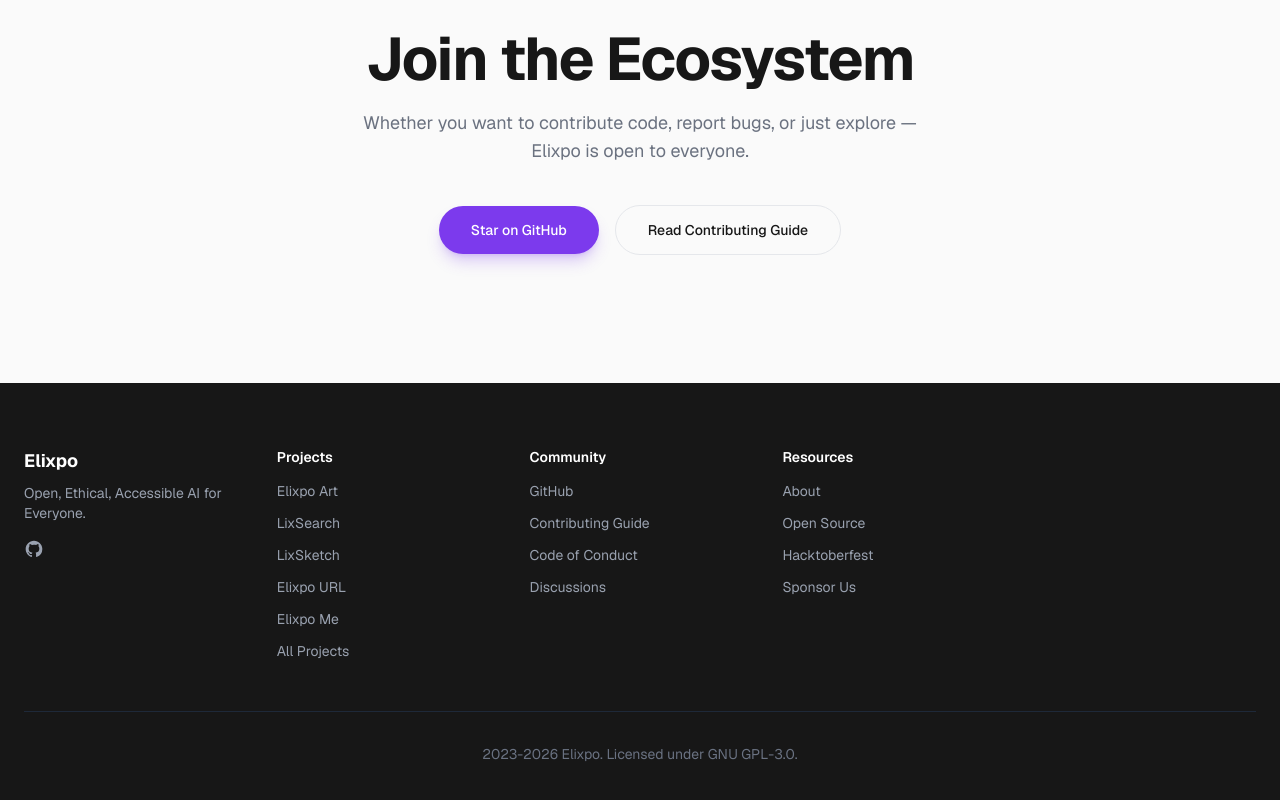
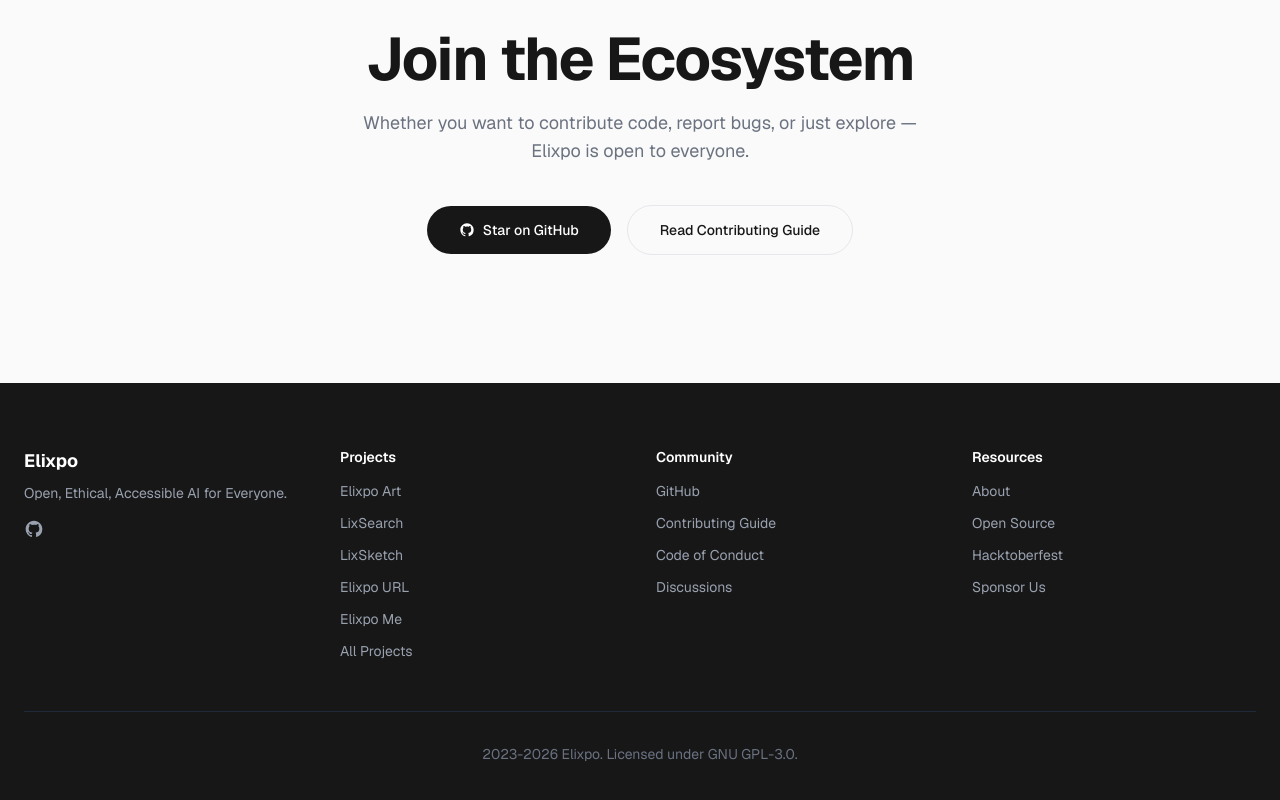
Before and after one commit to elixpo/elixpo, a Next.js app: page / in a window 1280 px wide. Shown: the part 5259-6059 px from the top of the page. Built offline with nearby package versions, Linux system fonts and the light colour scheme.

Commit message:
Update Stats, CTA, and Footer with Elixpo content
- CTA: GitHub-focused with Star and Contributing Guide links
- Footer: external link handling, real project/community/resource links
- Footer: GPL-3.0 copyright, GitHub social icon

```diff
--- a/src/components/CTA.tsx
+++ b/src/components/CTA.tsx
@@ -1,4 +1,3 @@
-import Link from "next/link";
 import ctaData from "@/data/cta.json";
 
 export default function CTA() {
@@ -12,18 +11,25 @@
           {ctaData.subheadline}
         </p>
         <div className="flex flex-col sm:flex-row items-center justify-center gap-4">
-          <Link
+          <a
             href={ctaData.primaryCta.href}
-            className="px-8 py-3.5 rounded-full bg-accent text-white font-medium text-sm hover:opacity-90 transition-opacity shadow-lg shadow-accent/25"
+            target="_blank"
+            rel="noopener noreferrer"
+            className="inline-flex items-center gap-2 px-8 py-3.5 rounded-full bg-foreground text-white font-medium text-sm hover:opacity-90 transition-opacity"
           >
+            <svg className="w-4 h-4" fill="currentColor" viewBox="0 0 24 24">
+              <path d="M12 2C6.477 2 2 6.484 2 12.017c0 4.425 2.865 8.18 6.839 9.504.5.092.682-.217.682-.483 0-.237-.008-.868-.013-1.703-2.782.605-3.369-1.343-3.369-1.343-.454-1.158-1.11-1.466-1.11-1.466-.908-.62.069-.608.069-.608 1.003.07 1.531 1.032 1.531 1.032.892 1.53 2.341 1.088 2.91.832.092-.647.35-1.088.636-1.338-2.22-.253-4.555-1.113-4.555-4.951 0-1.093.39-1.988 1.029-2.688-.103-.253-.446-1.272.098-2.65 0 0 .84-.27 2.75 1.026A9.564 9.564 0 0112 6.844c.85.004 1.705.115 2.504.337 1.909-1.296 2.747-1.027 2.747-1.027.546 1.379.202 2.398.1 2.651.64.7 1.028 1.595 1.028 2.688 0 3.848-2.339 4.695-4.566 4.943.359.309.678.92.678 1.855 0 1.338-.012 2.419-.012 2.747 0 .268.18.58.688.482A10.019 10.019 0 0022 12.017C22 6.484 17.522 2 12 2z" />
+            </svg>
             {ctaData.primaryCta.label}
-          </Link>
-          <Link
+          </a>
+          <a
             href={ctaData.secondaryCta.href}
+            target="_blank"
+            rel="noopener noreferrer"
             className="px-8 py-3.5 rounded-full border border-border text-foreground font-medium text-sm hover:bg-gray-50 transition-colors"
           >
             {ctaData.secondaryCta.label}
-          </Link>
+          </a>
         </div>
       </div>
     </section>
--- a/src/components/Footer.tsx
+++ b/src/components/Footer.tsx
@@ -1,41 +1,45 @@
 import Link from "next/link";
 import footerData from "@/data/footer.json";
 
-function SocialIcon({ platform }: { platform: string }) {
-  switch (platform) {
-    case "twitter":
-      return (
-        <svg className="w-5 h-5" fill="currentColor" viewBox="0 0 24 24">
-          <path d="M18.244 2.25h3.308l-7.227 8.26 8.502 11.24H16.17l-5.214-6.817L4.99 21.75H1.68l7.73-8.835L1.254 2.25H8.08l4.713 6.231zm-1.161 17.52h1.833L7.084 4.126H5.117z" />
-        </svg>
-      );
-    case "github":
+function GitHubIcon() {
   return (
     <svg className="w-5 h-5" fill="currentColor" viewBox="0 0 24 24">
       <path d="M12 2C6.477 2 2 6.484 2 12.017c0 4.425 2.865 8.18 6.839 9.504.5.092.682-.217.682-.483 0-.237-.008-.868-.013-1.703-2.782.605-3.369-1.343-3.369-1.343-.454-1.158-1.11-1.466-1.11-1.466-.908-.62.069-.608.069-.608 1.003.07 1.531 1.032 1.531 1.032.892 1.53 2.341 1.088 2.91.832.092-.647.35-1.088.636-1.338-2.22-.253-4.555-1.113-4.555-4.951 0-1.093.39-1.988 1.029-2.688-.103-.253-.446-1.272.098-2.65 0 0 .84-.27 2.75 1.026A9.564 9.564 0 0112 6.844c.85.004 1.705.115 2.504.337 1.909-1.296 2.747-1.027 2.747-1.027.546 1.379.202 2.398.1 2.651.64.7 1.028 1.595 1.028 2.688 0 3.848-2.339 4.695-4.566 4.943.359.309.678.92.678 1.855 0 1.338-.012 2.419-.012 2.747 0 .268.18.58.688.482A10.019 10.019 0 0022 12.017C22 6.484 17.522 2 12 2z" />
     </svg>
   );
-    case "linkedin":
+}
+
+function FooterLink({ href, children }: { href: string; children: React.ReactNode }) {
+  const isExternal = href.startsWith("http");
+  if (isExternal) {
     return (
-        <svg className="w-5 h-5" fill="currentColor" viewBox="0 0 24 24">
-          <path d="M20.447 20.452h-3.554v-5.569c0-1.328-.027-3.037-1.852-3.037-1.853 0-2.136 1.445-2.136 2.939v5.667H9.351V9h3.414v1.561h.046c.477-.9 1.637-1.85 3.37-1.85 3.601 0 4.267 2.37 4.267 5.455v6.286zM5.337 7.433c-1.144 0-2.063-.926-2.063-2.065 0-1.138.92-2.063 2.063-2.063 1.14 0 2.064.925 2.064 2.063 0 1.139-.925 2.065-2.064 2.065zm1.782 13.019H3.555V9h3.564v11.452zM22.225 0H1.771C.792 0 0 .774 0 1.729v20.542C0 23.227.792 24 1.771 24h20.451C23.2 24 24 23.227 24 22.271V1.729C24 .774 23.2 0 22.222 0h.003z" />
-        </svg>
+      <a
+        href={href}
+        target="_blank"
+        rel="noopener noreferrer"
+        className="text-sm text-gray-400 hover:text-white transition-colors"
+      >
+        {children}
+      </a>
     );
-    default:
-      return null;
   }
+  return (
+    <Link href={href} className="text-sm text-gray-400 hover:text-white transition-colors">
+      {children}
+    </Link>
+  );
 }
 
 export default function Footer() {
   return (
     <footer className="bg-foreground text-white">
       <div className="max-w-7xl mx-auto px-6 py-16">
-        <div className="grid grid-cols-2 md:grid-cols-5 gap-8">
+        <div className="grid grid-cols-2 md:grid-cols-4 gap-8">
           {/* Brand */}
           <div className="col-span-2 md:col-span-1">
             <h3 className="text-lg font-bold mb-2">{footerData.brand.name}</h3>
-            <p className="text-sm text-gray-400">{footerData.brand.tagline}</p>
-            <div className="flex gap-4 mt-4">
+            <p className="text-sm text-gray-400 mb-4">{footerData.brand.tagline}</p>
+            <div className="flex gap-4">
               {footerData.socials.map((social) => (
                 <a
                   key={social.platform}
@@ -44,7 +48,7 @@
                   rel="noopener noreferrer"
                   className="text-gray-400 hover:text-white transition-colors"
                 >
-                  <SocialIcon platform={social.platform} />
+                  {social.platform === "github" && <GitHubIcon />}
                 </a>
               ))}
             </div>
@@ -57,12 +61,7 @@
               <ul className="space-y-2">
                 {column.links.map((link) => (
                   <li key={link.href}>
-                    <Link
-                      href={link.href}
-                      className="text-sm text-gray-400 hover:text-white transition-colors"
-                    >
-                      {link.label}
-                    </Link>
+                    <FooterLink href={link.href}>{link.label}</FooterLink>
                   </li>
                 ))}
               </ul>
```
Lines whose indentation alone changed are shown as unchanged.
